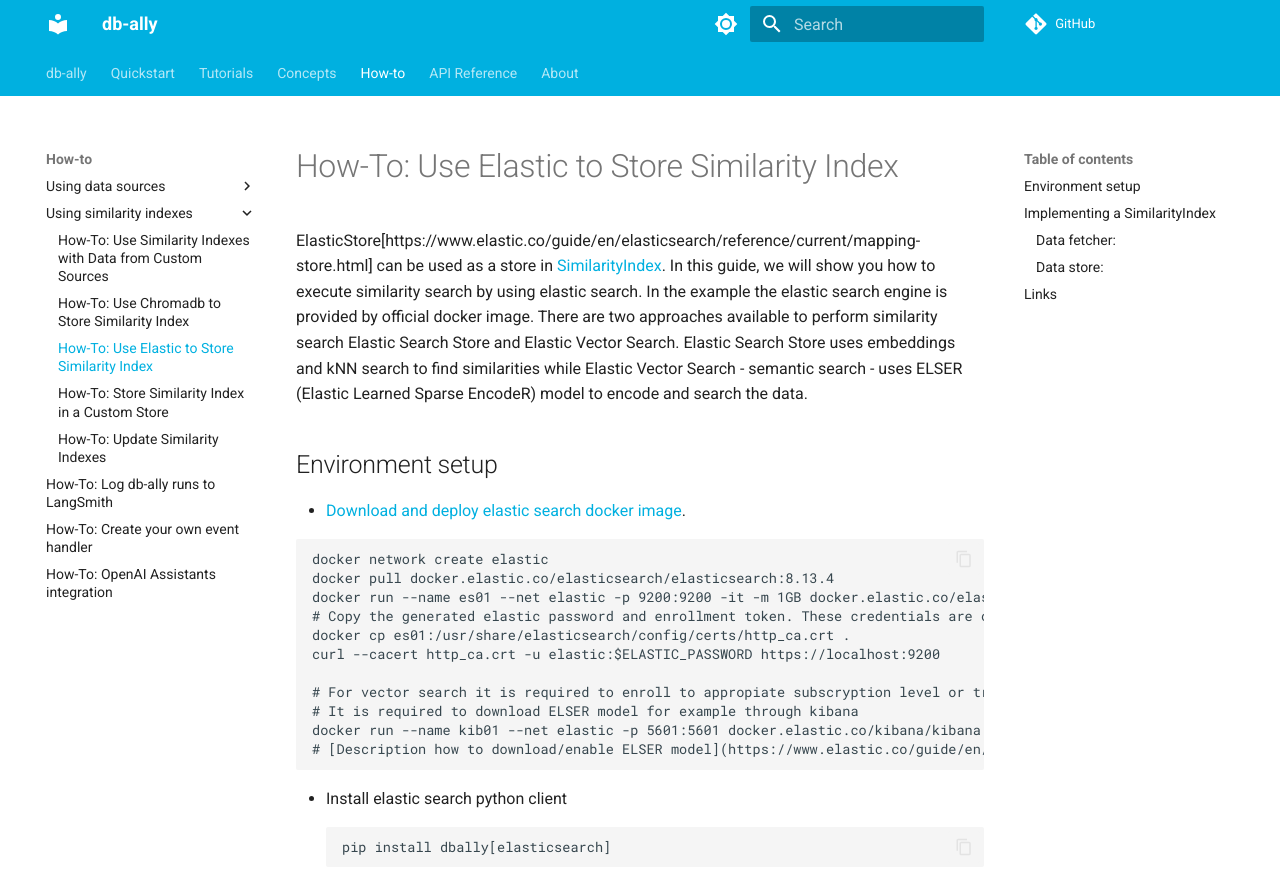
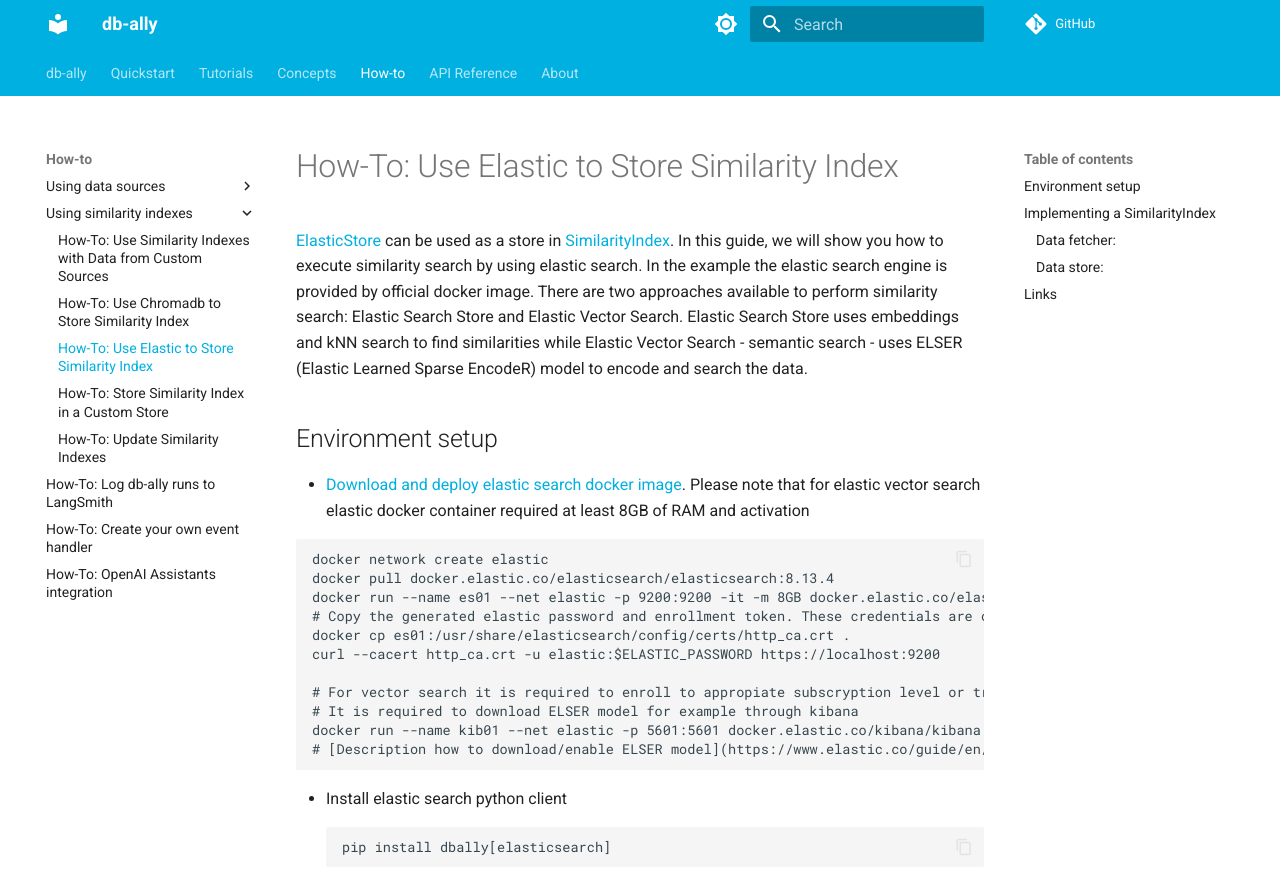
Before and after one commit to deepsense-ai/db-ally, an MkDocs documentation site: the page built from docs/how-to/use_elastic_store.md, in a window 1280 px wide and 900 px high. Shown: the top 895 px of the window. Built offline with MkDocs 1.6.1 and Material for MkDocs 9.7.7, drawn with Linux system fonts in a browser that asks for light colours; comment, search, counter and statistics services are not loaded.

Commit message:
improve documentation

````diff
--- a/docs/how-to/use_elastic_store.md
+++ b/docs/how-to/use_elastic_store.md
@@ -1,19 +1,19 @@
 # How-To: Use Elastic to Store Similarity Index
 
-ElasticStore[https://www.elastic.co/guide/en/elasticsearch/reference/current/mapping-store.html] can be used as a store in [SimilarityIndex](../concepts/similarity_indexes.md). In this guide, we will show you how to execute similarity search by using elastic search.
+[ElasticStore](https://www.elastic.co/guide/en/elasticsearch/reference/current/mapping-store.html]) can be used as a store in [SimilarityIndex](../concepts/similarity_indexes.md). In this guide, we will show you how to execute similarity search by using elastic search.
 In the example the elastic search engine is provided by official docker image.
-There are two approaches available to perform similarity search Elastic Search Store and Elastic Vector Search.
+There are two approaches available to perform similarity search: Elastic Search Store and Elastic Vector Search.
 Elastic Search Store uses embeddings and kNN search to find similarities while Elastic Vector Search - semantic search - uses ELSER (Elastic Learned Sparse EncodeR) model
 to encode and search the data.
 
 ## Environment setup
 
-* [Download and deploy elastic search docker image](https://www.elastic.co/guide/en/elasticsearch/reference/current/docker.html).
+* [Download and deploy elastic search docker image](https://www.elastic.co/guide/en/elasticsearch/reference/current/docker.html). Please note that for elastic vector search elastic docker container required at least 8GB of RAM and activation
 
 ```commandline
 docker network create elastic
 docker pull docker.elastic.co/elasticsearch/elasticsearch:8.13.4
-docker run --name es01 --net elastic -p 9200:9200 -it -m 1GB docker.elastic.co/elasticsearch/elasticsearch:8.13.4
+docker run --name es01 --net elastic -p 9200:9200 -it -m 8GB docker.elastic.co/elasticsearch/elasticsearch:8.13.4
 # Copy the generated elastic password and enrollment token. These credentials are only shown when you start Elasticsearch for the first time. You can regenerate the credentials using the following commands.
 docker cp es01:/usr/share/elasticsearch/config/certs/http_ca.crt .
 curl --cacert http_ca.crt -u elastic:$ELASTIC_PASSWORD https://localhost:9200
````
